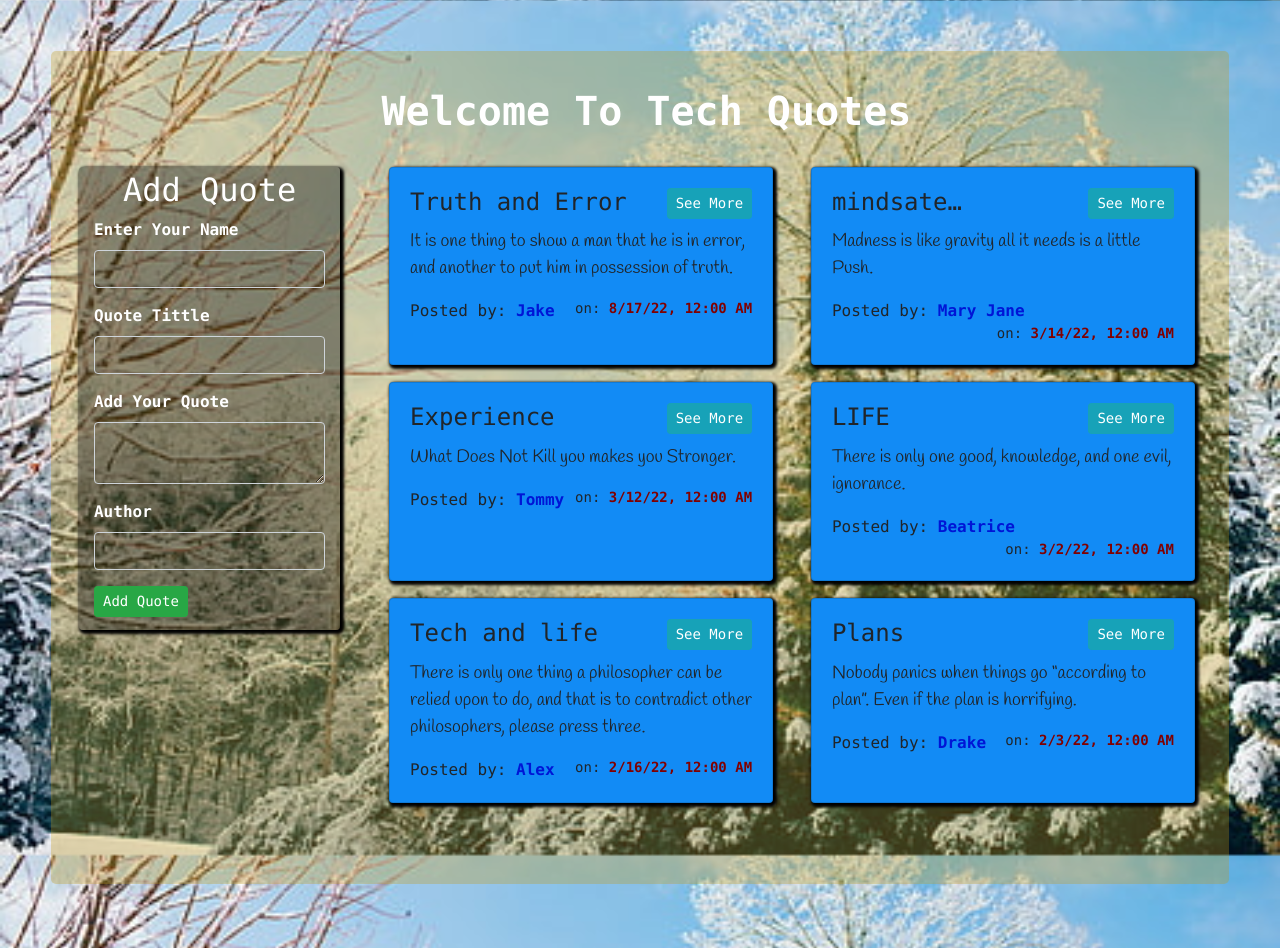
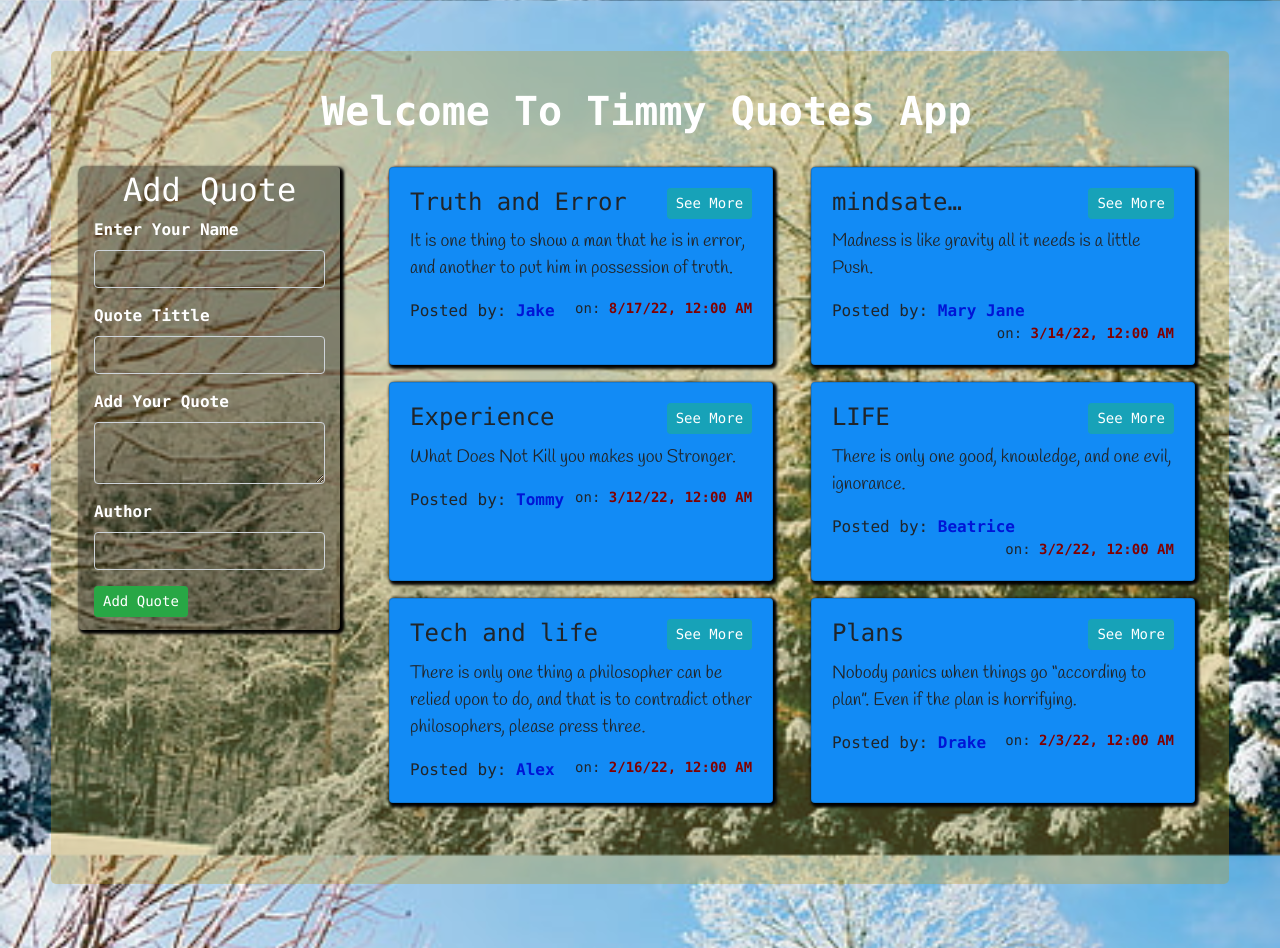
Before and after one commit to timmyworldboss/quoteapp, an Angular app: page / in a window 1280 px wide. Built offline with nearby package versions, Linux system fonts and the light colour scheme; a web font is replaced by a local one; what @sweetalert2/ngx-sweetalert2 would draw is missing.

Commit message:
componentts

```diff
--- a/src/app/quotes/quotes.component.ts
+++ b/src/app/quotes/quotes.component.ts
@@ -7,7 +7,7 @@ import { Quote } from '../quote';
   styleUrls: ['./quotes.component.css']
 })
 export class QuotesComponent implements OnInit {
-  title = 'welcome to tech quotes';
+  title = 'WELCOME TO TIMMY QUOTES APP';
   quotes:Quote[] = [
     new Quote (1,'Tommy','Experience','What Does Not Kill you makes you Stronger.','gregory issacs', new Date(2022,2,12),0,0),
     new Quote (2,'Mary Jane','mindsate…','Madness is like gravity all it needs is a little Push.','The joker',new Date(2022,2,14),0,0),
```
